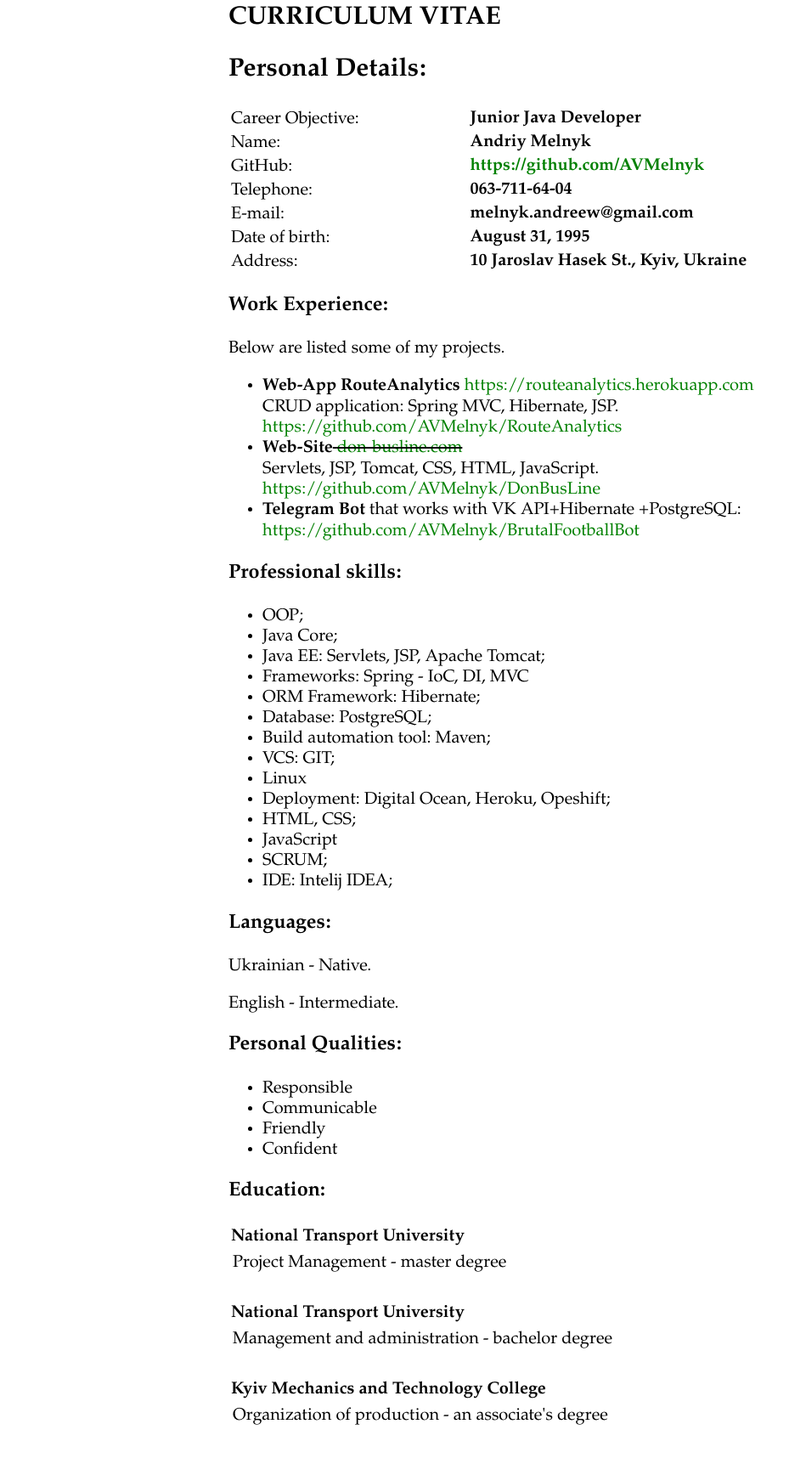
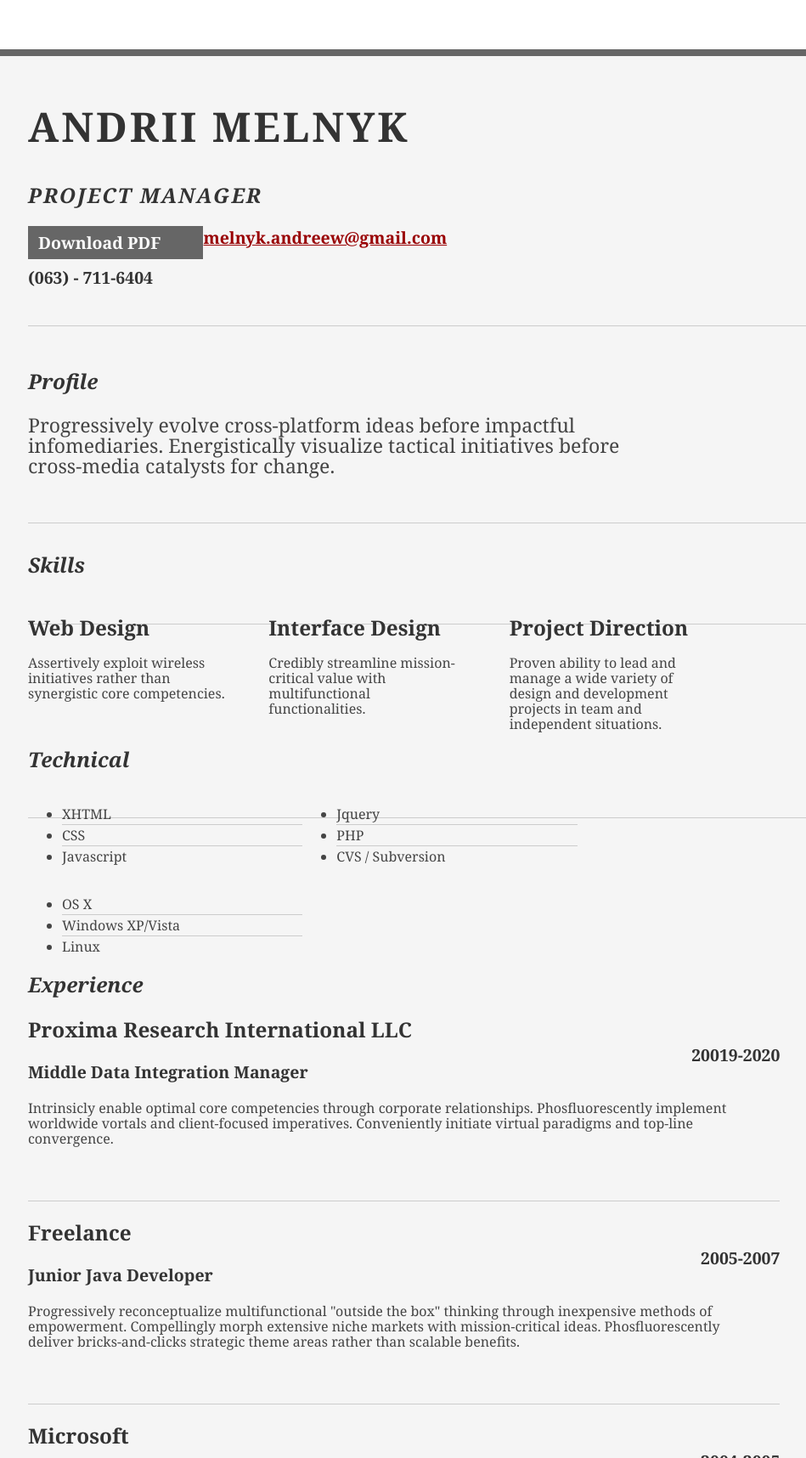
Before and after one commit to AVMelnyk/AVMelnyk.github.io, a plain HTML site: page index.html in a window 1280 px wide. Shown: the part 22-1738 px from the top of the page at 85% size, without its empty margins (55-1004 px from the left). Drawn offline with Linux system fonts and the light colour scheme; a small style sheet from the web is missing.

Commit message:
updated resume

```diff
--- a/index.html
+++ b/index.html
@@ -1,121 +1,159 @@
-<!DOCTYPE HTML PUBLIC "-//W3C//DTD HTML 4.01//EN"
-  "http://www.w3.org/TR/html4/strict.dtd">
+<!DOCTYPE html PUBLIC "-//W3C//DTD XHTML 1.0 Strict//EN" "http://www.w3.org/TR/xhtml1/DTD/xhtml1-strict.dtd">
 <html>
 <head>
-  	<meta http-equiv="Content-Type" content="text/html; charset=utf-8">
-  		<title>Resume</title>
-    		<link rel=stylesheet href="index.css"></link>
+
+	<title>Andrii Melnyk | Project Manager | melnyk.andreew@gmail.com</title>
+	<meta http-equiv="content-type" content="text/html; charset=utf-8" />
+
+	<meta name="keywords" content="" />
+	<meta name="description" content="" />
+
+	<link rel="stylesheet" type="text/css" href="http://yui.yahooapis.com/2.7.0/build/reset-fonts-grids/reset-fonts-grids.css" media="all" />
+	<link rel="stylesheet" type="text/css" href="resume.css" media="all" />
 
 </head>
-<div id="body">
-  		<h2>CURRICULUM VITAE</h1>
-   		<h2>Personal Details:</h2>
-		<table class="pdet">
-			<tr>
-				<td>Career Objective:</td>
-				<td>Junior Java Developer</td>
-			</tr>
-			<tr>
-				<td>Name:</td>
-				<td>Andriy Melnyk</td>
-			</tr>
-			<tr>
-				<td>GitHub:</td>
-				<td><a href="https://github.com/AVMelnyk">https://github.com/AVMelnyk</a></td>
-			</tr>
-			<tr>
-				<td>Telephone:</td>
-				<td>063-711-64-04</td>
-			</tr>
-			<tr>
-				<td>E-mail:</td>
-				<td>melnyk.andreew@gmail.com</td>
-			</tr>
-			<tr>
-				<td>Date of birth:</td>
-				<td>August 31, 1995</td>
-			</tr>
-			<tr>
-				<td>Address:</td>
-				<td>10 Jaroslav Hasek St., Kyiv, Ukraine</td>
-			</tr>
-		</table>
+<body>
 
-		<h3>Work Experience:</h3>
-        	<div>
-            		<p>Below are listed some of my projects.<br>
-					<ul>
-						<li>
-							<b>Web-App RouteAnalytics</b> <a href="https://routeanalytics.herokuapp.com/">https://routeanalytics.herokuapp.com</a><br>
-							CRUD application: Spring MVC, Hibernate, JSP.<br>
-							<a href="https://github.com/AVMelnyk/RouteAnalytics">https://github.com/AVMelnyk/RouteAnalytics</a>
-						</li>
-						<li>
-							<b>Web-Site</b><s> <a href="https://don-busline.com"<strike>don-busline.com</a></s><br>
-							Servlets, JSP, Tomcat, CSS, HTML, JavaScript.<br>
-							<a href="https://github.com/AVMelnyk/DonBusLine">https://github.com/AVMelnyk/DonBusLine</a>
-						</li>
-						<li>
-							<b>Telegram Bot</b> that works with VK API+Hibernate +PostgreSQL:
-							<a href="https://github.com/AVMelnyk/BrutalFootballBot">https://github.com/AVMelnyk/BrutalFootballBot</a><br>
-						</li>
-					</ul>
+<div id="doc2" class="yui-t7">
+	<div id="inner">
+
+		<div id="hd">
+			<div class="yui-gc">
+				<div class="yui-u first">
+					<h1>Andrii Melnyk</h1>
+					<h2>Project Manager</h2>
+				</div>
+
+				<div class="yui-u">
+					<div class="contact-info">
+						<h3><a id="pdf" href="/resume.pdf">Download PDF</a></h3>
+						<h3><a href="mailto:melnyk.andreew@gmail.com">melnyk.andreew@gmail.com</a></h3>
+						<h3>(063) - 711-6404</h3>
+					</div><!--// .contact-info -->
+				</div>
+			</div><!--// .yui-gc -->
+		</div><!--// hd -->
+
+		<div id="bd">
+			<div id="yui-main">
+				<div class="yui-b">
+
+					<div class="yui-gf">
+						<div class="yui-u first">
+							<h2>Profile</h2>
+						</div>
+						<div class="yui-u">
+							<p class="enlarge">
+								Progressively evolve cross-platform ideas before impactful infomediaries. Energistically visualize tactical initiatives before cross-media catalysts for change.
 							</p>
 						</div>
+					</div><!--// .yui-gf -->
 
-  		<h3>Professional skills:</h3>
-    		<ul>
-				<li>OOP;</li>
-        		<li>Java Core;</li>
-        		<li>Java EE: Servlets, JSP, Apache Tomcat;</li>
-        		<li>Frameworks: Spring - IoC, DI, MVC </li>
-				<li>ORM Framework: Hibernate;</li>
-				<li>Database: PostgreSQL;</li>
-				<li>Build automation tool: Maven;</li>
-	        		<li>VCS: GIT;</li>
-				<li>Linux</li>
-				<li>Deployment: Digital Ocean, Heroku, Opeshift;</li>
-				<li>HTML, CSS;</li>
-				<li>JavaScript</li>
-				<li>SCRUM;</li>
-				<li>IDE: Intelij IDEA;</li>
-    		</ul>
-   		 <h3>Languages:</h3>
-   		 <div>
-        		<p>Ukrainian - Native.</p>
-        		<p>English - Intermediate.</p>
+					<div class="yui-gf">
+						<div class="yui-u first">
+							<h2>Skills</h2>
 						</div>
-    		<h3>Personal Qualities:</h3>
-    		<ul>
-        		<li>Responsible</li>
-        		<li>Communicable</li>
-        		<li>Friendly</li>
-        		<li>Confident</li>
-    		</ul>
-        	<h3>Education:</h3>
-			<table id="educ">
-				<tr>
-					<td>National Transport University</td>
-					<td>2016 to present</td>
-				</tr>
-				<tr>
-					<td>Project Management - master degree</td>
-				</tr>
-				<tr>
-					<td>National Transport University</td>
-					<td>2014-2016</td>
-				</tr>
-				<tr>
-					<td>Management and administration - bachelor degree</td>
-				</tr>
-				<tr>
-					<td>Kyiv Mechanics and Technology College</td>
-					<td>2010-2014</td>
-				</tr>
-				<tr>
-					<td>Organization of production - an associate's degree</td>
-				</tr>
-			</table>
+						<div class="yui-u">
+
+								<div class="talent">
+									<h2>Web Design</h2>
+									<p>Assertively exploit wireless initiatives rather than synergistic core competencies.	</p>
 								</div>
 
+								<div class="talent">
+									<h2>Interface Design</h2>
+									<p>Credibly streamline mission-critical value with multifunctional functionalities.	 </p>
+								</div>
+
+								<div class="talent">
+									<h2>Project Direction</h2>
+									<p>Proven ability to lead and manage a wide variety of design and development projects in team and independent situations.</p>
+								</div>
+						</div>
+					</div><!--// .yui-gf -->
+
+					<div class="yui-gf">
+						<div class="yui-u first">
+							<h2>Technical</h2>
+						</div>
+						<div class="yui-u">
+							<ul class="talent">
+								<li>XHTML</li>
+								<li>CSS</li>
+								<li class="last">Javascript</li>
+							</ul>
+
+							<ul class="talent">
+								<li>Jquery</li>
+								<li>PHP</li>
+								<li class="last">CVS / Subversion</li>
+							</ul>
+
+							<ul class="talent">
+								<li>OS X</li>
+								<li>Windows XP/Vista</li>
+								<li class="last">Linux</li>
+							</ul>
+						</div>
+					</div><!--// .yui-gf-->
+
+					<div class="yui-gf">
+
+						<div class="yui-u first">
+							<h2>Experience</h2>
+						</div><!--// .yui-u -->
+
+						<div class="yui-u">
+
+							<div class="job">
+								<h2>Proxima Research International LLC</h2>
+								<h3>Middle Data Integration Manager</h3>
+								<h4>20019-2020</h4>
+								<p>Intrinsicly enable optimal core competencies through corporate relationships. Phosfluorescently implement worldwide vortals and client-focused imperatives. Conveniently initiate virtual paradigms and top-line convergence. </p>
+							</div>
+
+							<div class="job">
+								<h2>Freelance</h2>
+								<h3>Junior Java Developer</h3>
+								<h4>2005-2007</h4>
+								<p>Progressively reconceptualize multifunctional "outside the box" thinking through inexpensive methods of empowerment. Compellingly morph extensive niche markets with mission-critical ideas. Phosfluorescently deliver bricks-and-clicks strategic theme areas rather than scalable benefits. </p>
+							</div>
+
+							<div class="job">
+								<h2>Microsoft</h2>
+								<h3>Principal and Creative Lead</h3>
+								<h4>2004-2005</h4>
+								<p>Intrinsicly transform flexible manufactured products without excellent intellectual capital. Energistically evisculate orthogonal architectures through covalent action items. Assertively incentivize sticky platforms without synergistic materials. </p>
+							</div>
+
+						</div><!--// .yui-u -->
+					</div><!--// .yui-gf -->
+
+
+					<div class="yui-gf last">
+						<div class="yui-u first">
+							<h2>Education</h2>
+						</div>
+						<div class="yui-u">
+							<h2>National Transport University - Kyiv, Ukraine</h2>
+							<h3>Project Management &mdash; <strong>Master degree</strong> </h3>
+						</div>
+					</div><!--// .yui-gf -->
+
+
+				</div><!--// .yui-b -->
+			</div><!--// yui-main -->
+		</div><!--// bd -->
+
+		<div id="ft">
+			<p>Andrii Melnyk &mdash; <a href="mailto:melnyk.andreew@gmail.com">melnyk.andreew@gmail.com</a> &mdash; (063) - 711-6404</p>
+		</div><!--// footer -->
+
+	</div><!-- // inner -->
+
+
+</div><!--// doc -->
+
+
+</body>
 </html>
--- /dev/null
+++ b/resume.css
@@ -0,0 +1,72 @@
+/*
+---------------------------------------------------------------------------------
+	STRIPPED DOWN RESUME TEMPLATE
+    html resume
+
+    v0.9: 5/28/09
+
+    design and code by: thingsthatarebrown.com
+                        (matt brown)
+---------------------------------------------------------------------------------
+*/
+
+
+.msg { padding: 10px; background: #222; position: relative; }
+.msg h1 { color: #fff;  }
+.msg a { margin-left: 20px; background: #408814; color: white; padding: 4px 8px; text-decoration: none; }
+.msg a:hover { background: #266400; }
+
+/* //-- yui-grids style overrides -- */
+body { font-family: Georgia; color: #444; }
+#inner { padding: 10px 80px; margin: 80px auto; background: #f5f5f5; border: solid #666; border-width: 8px 0 2px 0; }
+.yui-gf { margin-bottom: 2em; padding-bottom: 2em; border-bottom: 1px solid #ccc; }
+
+/* //-- header, body, footer -- */
+#hd { margin: 2.5em 0 3em 0; padding-bottom: 1.5em; border-bottom: 1px solid #ccc }
+#hd h2 { text-transform: uppercase; letter-spacing: 2px; }
+#bd, #ft { margin-bottom: 2em; }
+
+/* //-- footer -- */
+#ft { padding: 1em 0 5em 0; font-size: 92%; border-top: 1px solid #ccc; text-align: center; }
+#ft p { margin-bottom: 0; text-align: center;   }
+
+/* //-- core typography and style -- */
+#hd h1 { font-size: 48px; text-transform: uppercase; letter-spacing: 3px; }
+h2 { font-size: 152% }
+h3, h4 { font-size: 122%; }
+h1, h2, h3, h4 { color: #333; }
+p { font-size: 100%; line-height: 18px; padding-right: 3em; }
+a { color: #990003 }
+a:hover { text-decoration: none; }
+strong { font-weight: bold; }
+li { line-height: 24px; border-bottom: 1px solid #ccc; }
+p.enlarge { font-size: 144%; padding-right: 6.5em; line-height: 24px; }
+p.enlarge span { color: #000 }
+.contact-info { margin-top: 7px; }
+.first h2 { font-style: italic; }
+.last { border-bottom: 0 }
+
+
+/* //-- section styles -- */
+
+a#pdf { display: block; float: left; background: #666; color: white; padding: 6px 50px 6px 12px; margin-bottom: 6px; text-decoration: none;  }
+a#pdf:hover { background: #222; }
+
+.job { position: relative; margin-bottom: 1em; padding-bottom: 1em; border-bottom: 1px solid #ccc; }
+.job h4 { position: absolute; top: 0.35em; right: 0 }
+.job p { margin: 0.75em 0 3em 0; }
+
+.last { border: none; }
+.skills-list {  }
+.skills-list ul { margin: 0; }
+.skills-list li { margin: 3px 0; padding: 3px 0; }
+.skills-list li span { font-size: 152%; display: block; margin-bottom: -2px; padding: 0 }
+.talent { width: 32%; float: left }
+.talent h2 { margin-bottom: 6px; }
+
+#srt-ttab { margin-bottom: 100px; text-align: center;  }
+#srt-ttab img.last { margin-top: 20px }
+
+/* --// override to force 1/8th width grids -- */
+.yui-gf .yui-u{width:80.2%;}
+.yui-gf div.first{width:12.3%;}
```
Lines whose indentation alone changed are shown as unchanged.
